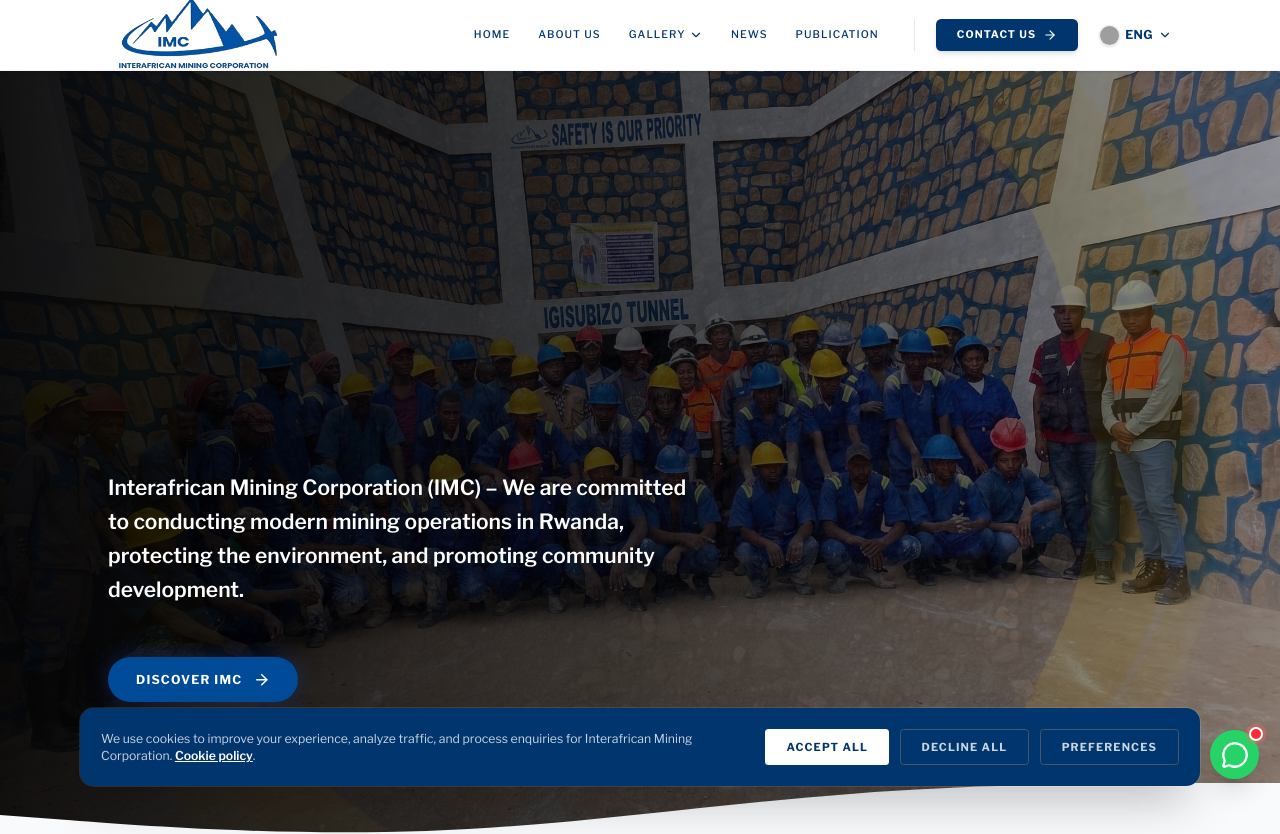
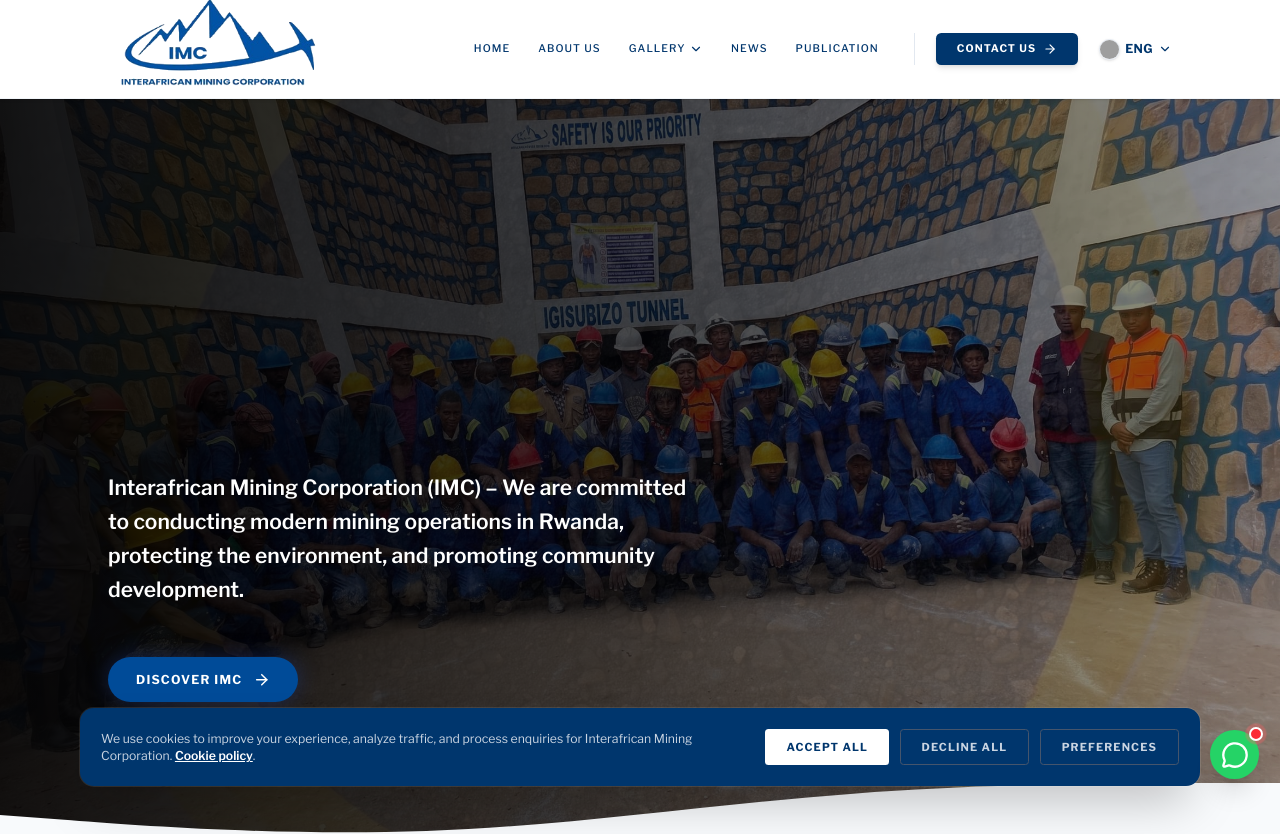
Before and after one commit to iragena25egide/imc_web, a Next.js app: page /cookie-policy in a window 1280 px wide. Shown: the top 834 px of the page. Built offline with nearby package versions, Linux system fonts and the light colour scheme; grey boxes are pictures that could not be loaded.

Commit message:
Update navbar height and logo size

```diff
--- a/src/components/ui/Navbar.tsx
+++ b/src/components/ui/Navbar.tsx
@@ -48,15 +48,15 @@
       className={`fixed w-full z-50 transition-all duration-300 ${scrolled ? "bg-white/80 backdrop-blur-md shadow-md border-b border-white/20" : "bg-white shadow-sm border-b border-slate-100"}`}
     >
       <div className="max-w-7xl mx-auto px-4 sm:px-6 lg:px-8">
-        <div className="flex justify-between items-center h-16 lg:h-20">
+        <div className="flex justify-between items-center h-20 lg:h-28">
           <div className="flex items-center">
             <Link href={`/${lang}`} className="flex items-center gap-2">
               <Image
                 src="/logo.png"
                 alt="IMC Logo"
-                width={180}
-                height={50}
-                className="object-contain w-[140px] md:w-[180px] h-auto mt-1 md:mt-2"
+                width={220}
+                height={80}
+                className="object-contain w-[160px] md:w-[220px] h-auto"
                 priority
               />
             </Link>
```
